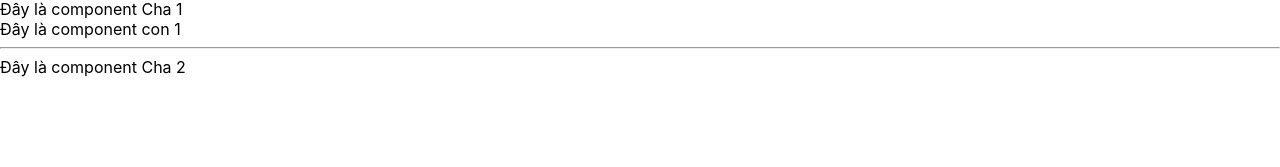
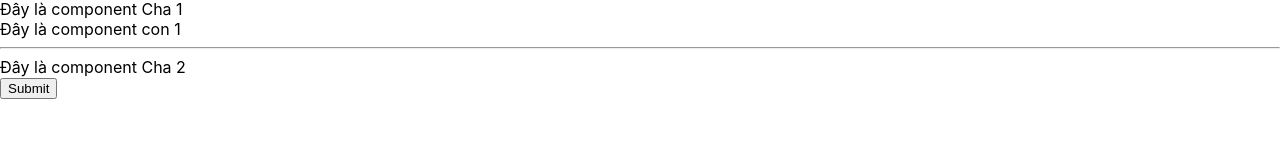
Before and after one commit to hobabe/Reactjs_2022, a React (Create React App) app in the folder Mainconcept/study_reactjs/: page /khanh-react in a window 1280 px wide. Shown: the part 120-287 px from the top of the page. Built offline with nearby package versions, Linux system fonts and the light colour scheme.

Commit message:
new folder

```diff
--- a/Mainconcept/study_reactjs/src/khanh/KhanhReact.jsx
+++ b/Mainconcept/study_reactjs/src/khanh/KhanhReact.jsx
@@ -1,10 +1,12 @@
 import HieuSauState from "./t-5-state-and-lifecycle-methods/HieuSauState";
+import HandlingEvent from "./t6-handling-event/HandlingEvent";
 
 function KhanhReact(props) {
     return (
         <div>
             hello Khánh
             <HieuSauState />
+            <HandlingEvent />
         </div>
     )
 }
--- /dev/null
+++ b/Mainconcept/study_reactjs/src/khanh/t6-handling-event/HandlingEvent.jsx
@@ -0,0 +1,13 @@
+function HandlingEvent() {
+    function handleSubmit(es) {
+        es.preventDefault();
+        console.log('You clicked submit.');
+    }
+
+    return (
+        <form onSubmit={handleSubmit}>
+            <button type="submit">Submit</button>
+        </form>
+    );
+}
+export default HandlingEvent;
```
